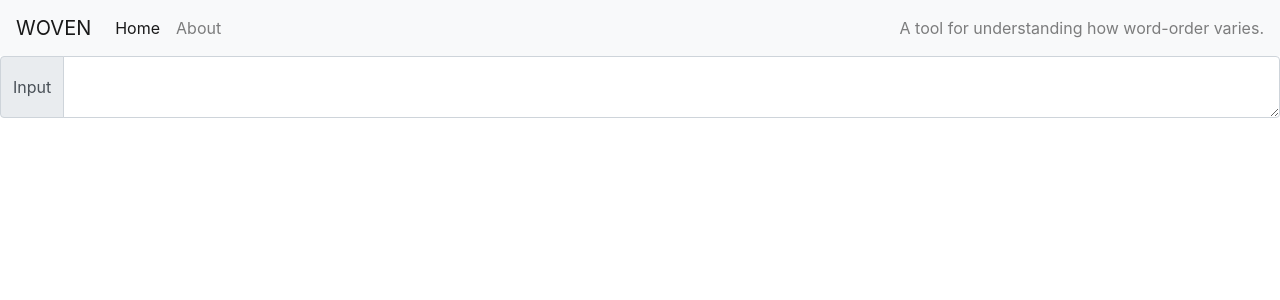
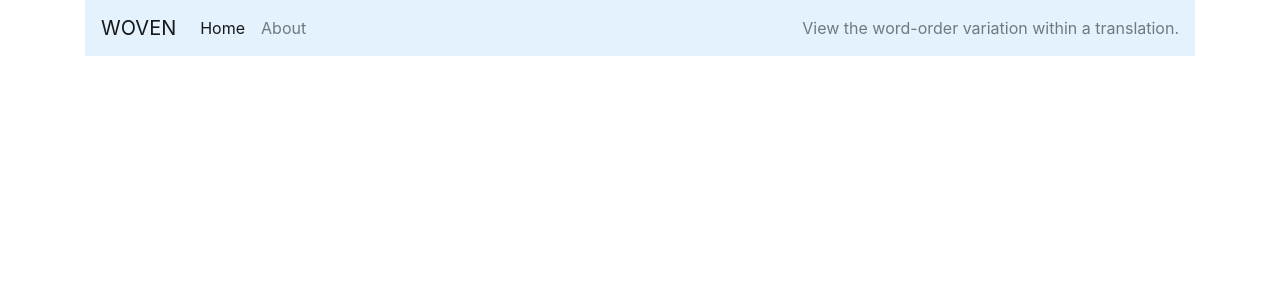
Before and after one commit to DanielGall500/woven, a Flask app: template src/app/templates/base.html in a window 1280 px wide. Shown: the top 300 px of the page. Run offline with Flask 2, Linux system fonts and the light colour scheme; the template is opened without the code that fills it, so the values that code supplies are empty.

Commit message:
improved interface

```diff
--- a/src/app/templates/base.html
+++ b/src/app/templates/base.html
@@ -5,8 +5,8 @@
 		<link rel="stylesheet" href="https://cdn.jsdelivr.net/npm/bootstrap@4.3.1/dist/css/bootstrap.min.css" integrity="sha384-ggOyR0iXCbMQv3Xipma34MD+dH/1fQ784/j6cY/iJTQUOhcWr7x9JvoRxT2MZw1T" crossorigin="anonymous">
 	</head>
 	<body>
-
-		<nav class="navbar navbar-expand-lg navbar-light bg-light">
+		<div class="container">
+			<nav class="navbar navbar-expand-lg navbar-light" style="background-color: #e3f2fd;">
 				<a class="navbar-brand" href="#">WOVEN</a>
 			  <button class="navbar-toggler" type="button" data-toggle="collapse" data-target="#navbarText" aria-controls="navbarText" aria-expanded="false" aria-label="Toggle navigation">
 			    <span class="navbar-toggler-icon"></span>
@@ -21,16 +21,12 @@
 			      </li>
 			    </ul>
 			    <span class="navbar-text">
-			    A tool for understanding how word-order varies.
+				    View the word-order variation within a translation.
 			    </span>
 			  </div>
 			</nav>
 
-		<div class="input-group">
-		  <div class="input-group-prepend">
-		    <span class="input-group-text">Input</span>
-		  </div>
-		  <textarea class="form-control" aria-label="input-area"></textarea>
+			{% block content %}{% endblock content %}
 		</div>
 
 		<!--Bootstrap Scripts-->
```
Also changed, not shown: src/app/templates/index.html (+10 -1 lines), src/app/templates/my-form.html (line endings or trailing spaces), 2 other files. Lines whose indentation alone changed are shown as unchanged.
